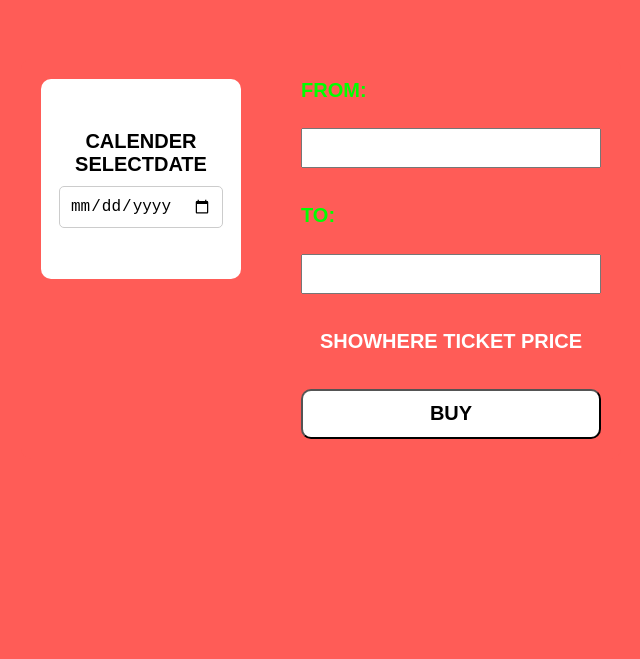
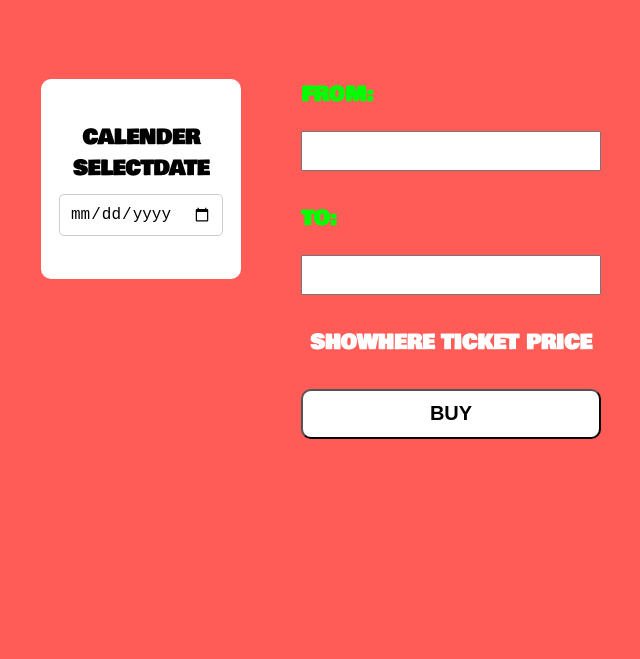
Before and after one commit to riyazvag/rtc, a plain HTML site: page index.html in a window 1280 px wide. Shown: the part 141-800 px from the top of the page, without its empty margins (319-959 px from the left). Drawn offline with Linux system fonts and the light colour scheme.

Commit message:
Update index.html

```diff
--- a/index.html
+++ b/index.html
@@ -4,6 +4,8 @@
     <meta charset="UTF-8">
     <meta name="viewport" content="width=device-width, initial-scale=1.0">
     <title>Ticket Booking Form</title>
+    <!-- Google Font -->
+    <link href="https://fonts.googleapis.com/css2?family=Bowlby+One&display=swap" rel="stylesheet">
     <style>
         * {
             margin: 0;
@@ -12,7 +14,7 @@
         }
 
         body {
-            font-family: Arial, sans-serif;
+            font-family: 'Bowlby One', cursive; /* Applying Bowlby One font */
         }
 
         .container {
```
